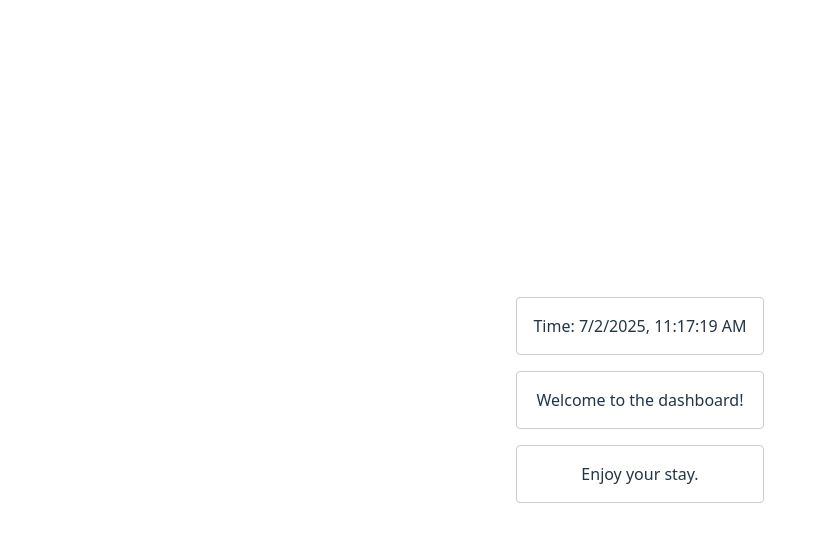
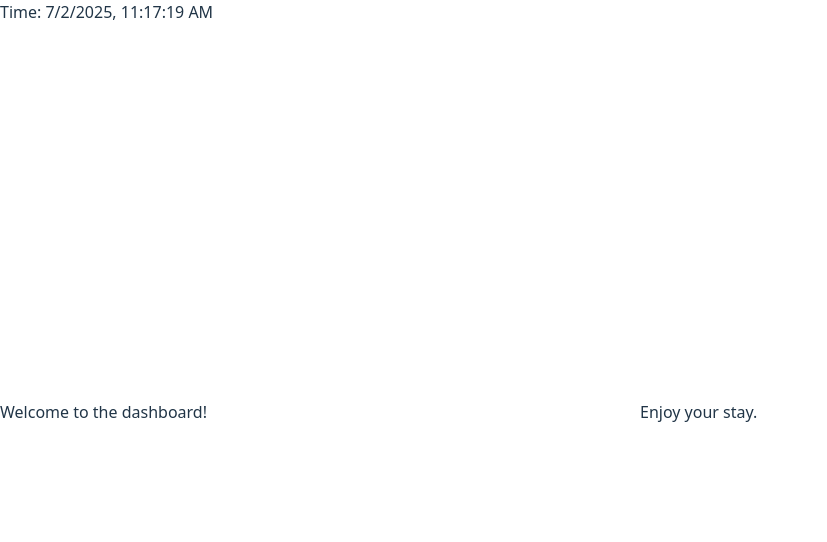
Before and after one commit to m4rvin42/MyDashboard, a React (Vite) app in the folder dashboard/: page / in a window 1280 px wide. Shown: the top 542 px of the page, without its empty margins (0-827 px from the left). Built offline with nearby package versions, Linux system fonts and the light colour scheme.

Commit message:
Add stack panel components and update layout

```diff
--- a/dashboard/src/App.css
+++ b/dashboard/src/App.css
@@ -1,7 +1,8 @@
 #root {
-  max-width: 1280px;
-  margin: 0 auto;
-  padding: 2rem;
+  width: 100vw;
+  height: 100vh;
+  margin: 0;
+  padding: 0;
 }
 
 .dashboard {
@@ -16,3 +17,24 @@
   border-radius: 4px;
   text-align: center;
 }
+
+.vertical-stack-panel,
+.horizontal-stack-panel {
+  display: flex;
+  width: 100%;
+  height: 100%;
+}
+
+.vertical-stack-panel {
+  flex-direction: column;
+}
+
+.horizontal-stack-panel {
+  flex-direction: row;
+}
+
+.vertical-stack-panel > .stack-child,
+.horizontal-stack-panel > .stack-child {
+  flex: 1;
+  display: flex;
+}
--- a/dashboard/src/App.jsx
+++ b/dashboard/src/App.jsx
@@ -1,12 +1,17 @@
-import Dashboard from './components/Dashboard'
+import VerticalStackPanel from './components/VerticalStackPanel'
+import HorizontalStackPanel from './components/HorizontalStackPanel'
+import TimeWidget from './widgets/TimeWidget'
+import TextWidget from './widgets/TextWidget'
 import './App.css'
 
 export default function App() {
-  const widgets = [
-    { type: 'time', props: {} },
-    { type: 'text', props: { text: 'Welcome to the dashboard!' } },
-    { type: 'text', props: { text: 'Enjoy your stay.' } },
-  ]
-
-  return <Dashboard widgets={widgets} />
+  return (
+    <VerticalStackPanel>
+      <TimeWidget />
+      <HorizontalStackPanel>
+        <TextWidget text="Welcome to the dashboard!" />
+        <TextWidget text="Enjoy your stay." />
+      </HorizontalStackPanel>
+    </VerticalStackPanel>
+  )
 }
--- /dev/null
+++ b/dashboard/src/components/HorizontalStackPanel.jsx
@@ -0,0 +1,13 @@
+import React from 'react'
+
+export default function HorizontalStackPanel({ children }) {
+  return (
+    <div className="horizontal-stack-panel" data-testid="horizontal-stack">
+      {React.Children.map(children, (child, idx) => (
+        <div className="stack-child" key={idx}>
+          {child}
+        </div>
+      ))}
+    </div>
+  )
+}
--- /dev/null
+++ b/dashboard/src/components/VerticalStackPanel.jsx
@@ -0,0 +1,13 @@
+import React from 'react'
+
+export default function VerticalStackPanel({ children }) {
+  return (
+    <div className="vertical-stack-panel" data-testid="vertical-stack">
+      {React.Children.map(children, (child, idx) => (
+        <div className="stack-child" key={idx}>
+          {child}
+        </div>
+      ))}
+    </div>
+  )
+}
```
Also changed, not shown: 1 other file (tests, documents, lock files or other folders).
